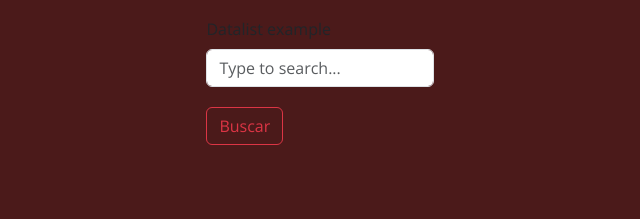
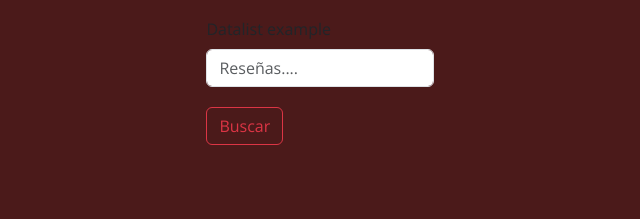
Before and after one commit to santirona/PPAI-grupo-7-Bonvino, a plain HTML site: page DiseñoEstatico/ranking.html in a window 1280 px wide. Shown: the part 318-537 px from the top of the page, 90-730 px from the left. Drawn offline with nearby package versions, Linux system fonts and the light colour scheme.

Commit message:
modificacion placeholder

```diff
--- a/DiseñoEstatico/ranking.html
+++ b/DiseñoEstatico/ranking.html
@@ -22,7 +22,7 @@
                 </div>
                 <div class="form-group">
                     <label for="exampleDataList" class="form-label">Datalist example</label>
-                        <input class="form-control" list="datalistOptions" id="exampleDataList" placeholder="Type to search..." required>
+                        <input class="form-control" list="datalistOptions" id="exampleDataList" placeholder="Reseñas...." required>
                         <datalist id="datalistOptions">
                         <option value="Reseñas Normales">
                         <option value="Reseñas de Sommelier">
```
